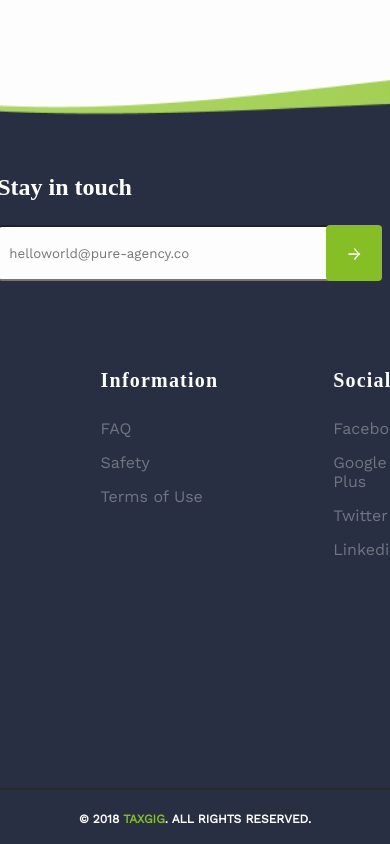
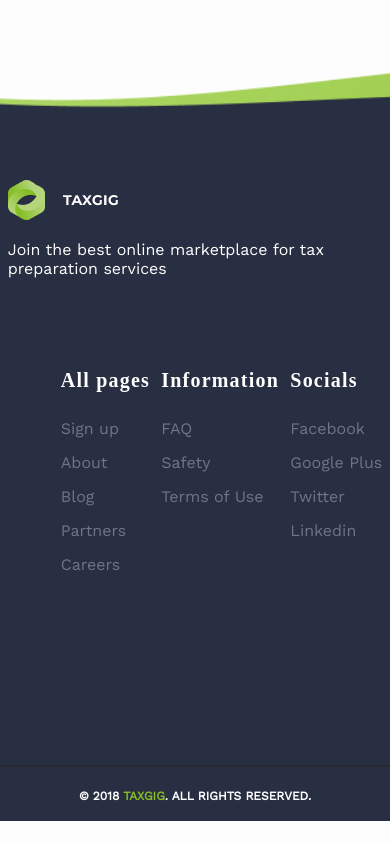
Before and after one commit to YuriiMatsiv/TAXG, a website: page src/index.html in a window 390 px wide. Shown: the part 1770-2614 px from the top of the page. After the commit the page ends 2591 px from the top, so only its background shows below. Drawn offline with nearby package versions, Linux system fonts and the light colour scheme.

Commit message:
trnsition

```diff
--- a/src/main.css
+++ b/src/main.css
@@ -1,4 +1,8 @@
 @charset "UTF-8";
+*{
+  transition-duration: 1s;
+}
+
 .header-menu {
   display: flex;
   justify-content: flex-end;
@@ -28,6 +32,8 @@
 }
 .header-menu__link:hover {
   border: 1px solid black;
+  background-color:  rgba(147, 245, 122, 0.5);
+  box-shadow: 0 0 10px rgba(0,0,0,0.5);
 }
 .header-menu__item_with-arrow:after {
   content: "→";
@@ -47,6 +53,7 @@
 }
 .main-list__item:hover {
   font-weight: bolder;
+  text-shadow: 1px 1px 2px greenyellow;
 }
 
 .search {
@@ -285,6 +292,7 @@ header {
   display: flex;
   justify-content: space-between;
   align-items: center;
+  transition-duration: 1s;
 }
 
 .menu {
@@ -431,6 +439,8 @@ header {
 
   .nav-active {
     transform: translateX(0%);
+    display: block;
+    transition: transform 0.5s ease-in;
   }
 
   .content {
@@ -442,7 +452,7 @@ header {
     position: fixed;
     background-color: #292F42;
     z-index: 99;
-    transition-duration: 2s;
+    transition-duration: 1.5s;
     color: #FDFDFD;
   }
 
@@ -457,6 +467,23 @@ header {
   .white-burger {
     background-color: lightgrey;
   }
+
+  .footer-info {
+    flex-direction: row;
+  }
+
+  .footer-contakt {
+    display: none;
+  }
+
+  .footer-list {
+    display: flex;
+    justify-content: space-between;
+  }
+
+  .footer-list__column {
+    padding-right: 0px;
+  }
 }
 .cross .burger__line1 {
   transform: rotate(-45deg) translate(-5px, 4px);
--- a/src/script.js
+++ b/src/script.js
@@ -14,15 +14,13 @@ let navSlide = function () {
     const nav = document.querySelector('.header-menu');
     const navLinks = document.querySelectorAll('.navLinks li');
     const darkHeader = document.querySelector(".header");
-    // const line = document.querySelector(".burger__line");
+
 
 console.log(burger);
     burger.addEventListener('click', () => {
 
         nav.classList.toggle('nav-active');
         darkHeader.classList.toggle('dark-theme');
-        // line.classList.toggle('burger__line_color');
-
         burger.classList.toggle('cross');
 
     });
--- a/src/scss/style.scss
+++ b/src/scss/style.scss
@@ -30,6 +30,7 @@ header {
   display: flex;
   justify-content: space-between;
   align-items: center;
+  transition-duration: 1s;
 }
 
 .menu {
@@ -100,18 +101,17 @@ header {
 
 }
 
-
 @media only screen and (max-width: 768px) {
-  body{
+  body {
     overflow-x: hidden;
   }
-  .wrapper{
+  .wrapper {
     padding: 0;
   }
   .aside {
     width: 70%;
   }
-  .main-logo{
+  .main-logo {
     padding: 0 20px;
   }
 
@@ -120,7 +120,7 @@ header {
     cursor: pointer;
     padding: 0 10px;
   }
-  .burger-color{
+  .burger-color {
     background-color: lightgrey;
   }
 
@@ -128,7 +128,7 @@ header {
     width: 105%;
     position: absolute;
     height: 100vh;
-    top:88px;
+    top: 88px;
     left: 0px;
     background-color: $bg-color;
     display: flex;
@@ -139,15 +139,17 @@ header {
     transition: transform 0.5s ease-in;
     padding: 0 10px 50px 0;
     margin: 0;
+   //display: none;
   }
   .registration-button {
-    display: block}
+    display: block;
+  }
 
   .header {
     box-shadow: 0px 0px 20px rgba(0, 0, 0, 0.05);
     background-color: #FDFDFD;
   }
-  .header-menu__list{
+  .header-menu__list {
     display: flex;
     flex-direction: column;
     justify-content: space-between;
@@ -166,8 +168,10 @@ header {
   .header-menu__item_ident {
     margin-left: 10px;
   }
-  .nav-active{
+  .nav-active {
     transform: translateX(0%);
+    display: block;
+    transition: transform 0.5s ease-in;
   }
 
   .content {
@@ -179,7 +183,7 @@ header {
     position: fixed;
     background-color: $bg-color;
     z-index: 99;
-    transition-duration: 2s;
+    transition-duration: 1.5s;
     color: #FDFDFD;
   }
   .contact__input {
@@ -188,11 +192,22 @@ header {
   .contact-button__link {
     display: block;
   }
-  .white-burger{
+  .white-burger {
     background-color: lightgrey;
   }
-
-
+  .footer-info {
+    flex-direction: row;
+  }
+  .footer-contakt{
+    display: none;
+  }
+  .footer-list {
+    display: flex;
+    justify-content: space-between;
+  }
+  .footer-list__column {
+    padding-right: 0px;
+  }
 }
 
 .cross .burger__line1 {
```
Lines whose indentation alone changed are shown as unchanged.
